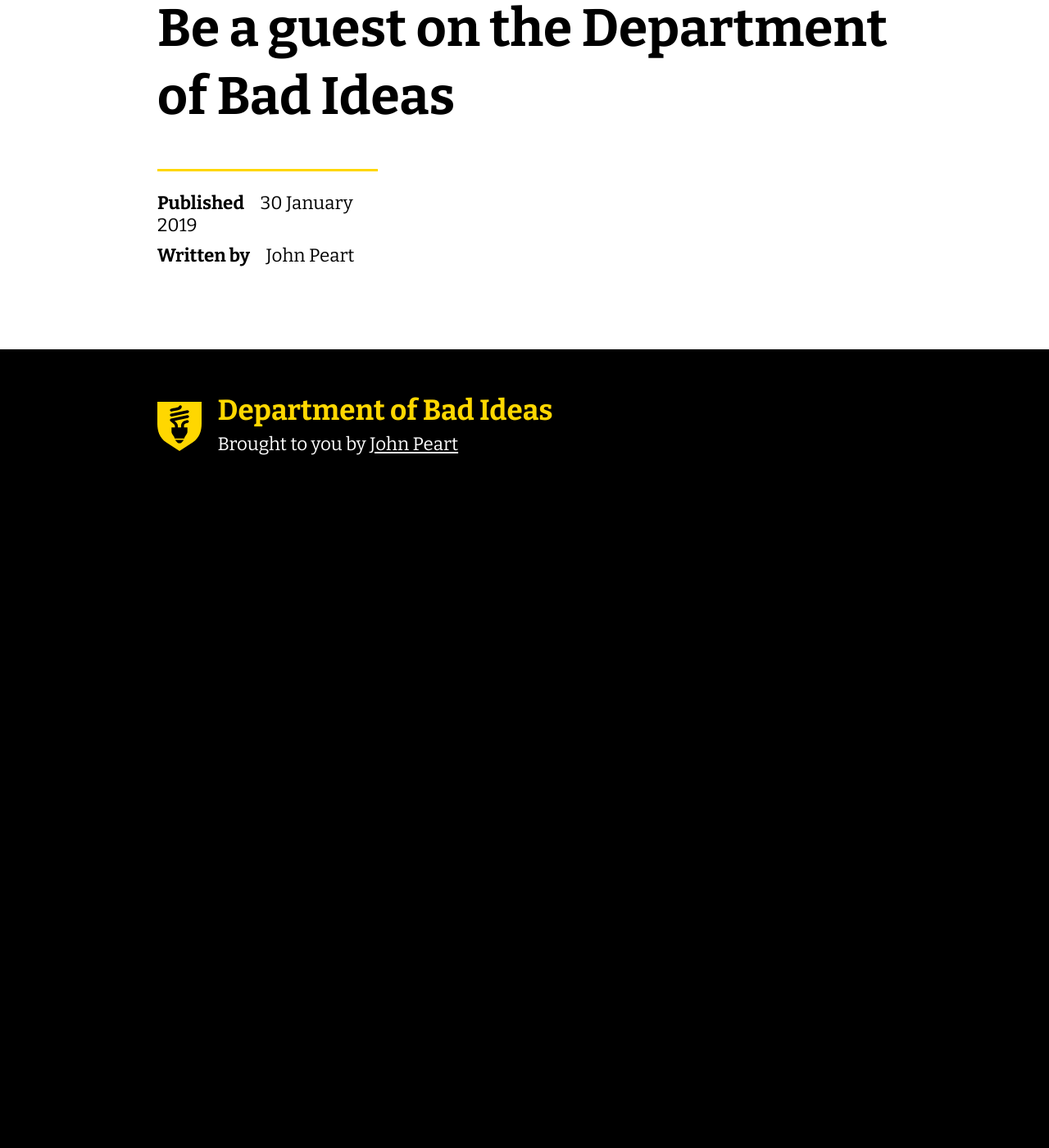
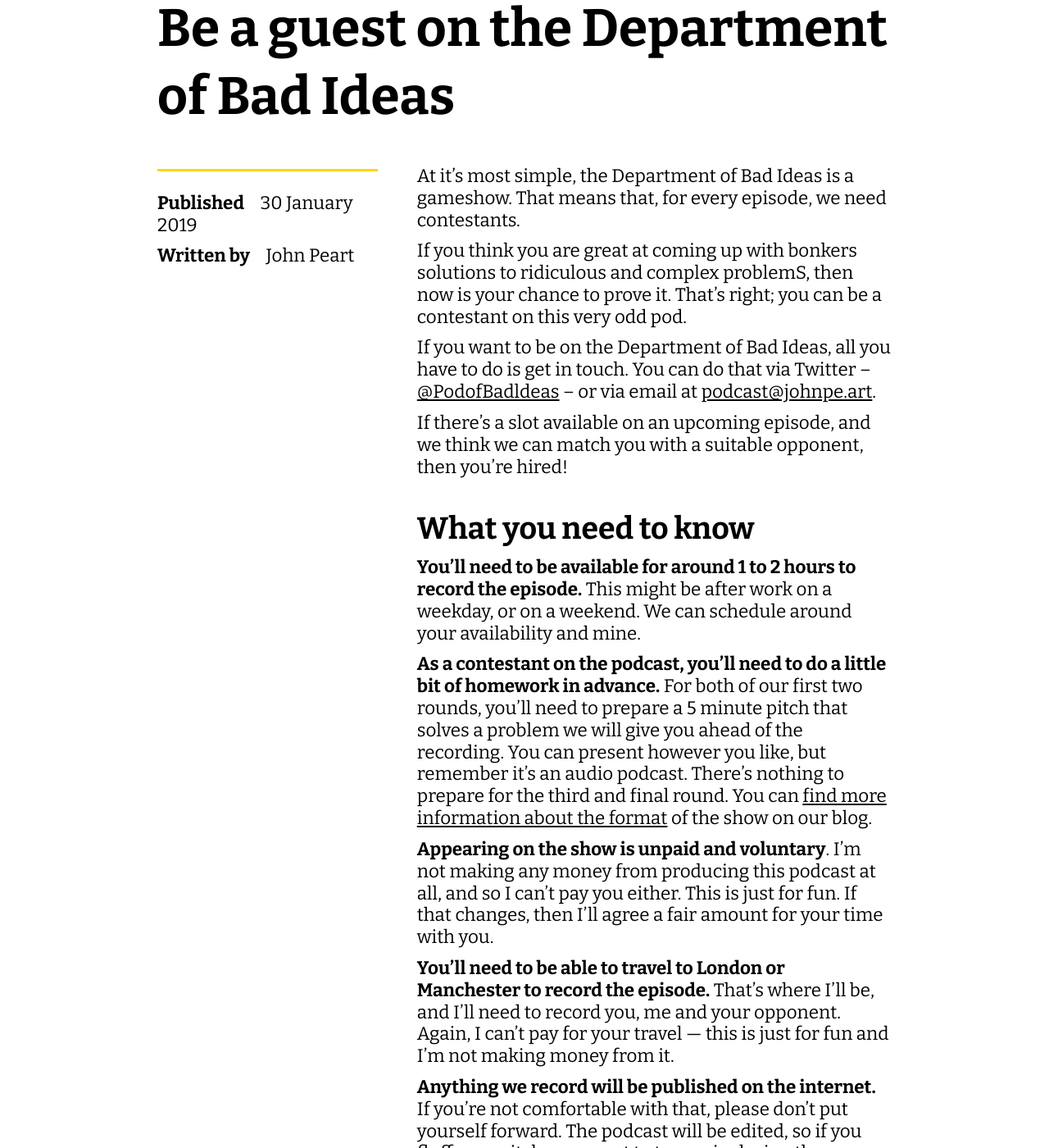
Before and after one commit to johnpeart/dept-of-bad-ideas, a Jekyll site: the page built from _posts/2019-01-30-be-our-guest.md, in a window 1280 px wide and 1400 px high, scrolled down 338 px. Shown: the whole window at 82% size. Built offline with Jekyll 4.4.1, drawn with Linux system fonts in a browser that asks for light colours; before the commit the page ends 968 px from its top, so only the background shows below that; some of the changed text lies outside the part shown.

Commit message:
Update post

```diff
--- a/_posts/2019-01-30-be-our-guest.md
+++ b/_posts/2019-01-30-be-our-guest.md
@@ -3,3 +3,25 @@ layout: post
 title: "Be a guest on the Department of Bad Ideas"
 excerpt: "If you can come up with bonkers solutions to silly problems, then you can be a guest on the Department of Bad Ideas."
 ---
+
+At it's most simple, the Department of Bad Ideas is a gameshow. That means that, for every episode, we need contestants.
+
+If you think you are great at coming up with bonkers solutions to ridiculous and complex problemS, then now is your chance to prove it. That's right; you can be a contestant on this very odd pod.
+
+If you want to be on the Department of Bad Ideas, all you have to do is get in touch. You can do that via Twitter -- [@PodofBadldeas](https:/www.twitter.com/podofbadideas) -- or via email at [podcast&#64;johnpe.art](mailto:podcast&#64;johnpe.art).
+
+If there's a slot available on an upcoming episode, and we think we can match you with a suitable opponent, then you're hired!
+
+## What you need to know
+
+**You’ll need to be available for around 1 to 2 hours to record the episode.** This might be after work on a weekday, or on a weekend. We can schedule around your availability and mine.
+
+**As a contestant on the podcast, you’ll need to do a little bit of homework in advance.** For both of our first two rounds, you’ll need to prepare a 5 minute pitch that solves a problem we will give you ahead of the recording. You can present however you like, but remember it’s an audio podcast. There’s nothing to prepare for the third and final round. You can [find more information about the format](/2019/01/30/introducing-department-of-bad-ideas/) of the show on our blog.
+
+**Appearing on the show is unpaid and voluntary**. I’m not making any money from producing this podcast at all, and so I can’t pay you either. This is just for fun. If that changes, then I’ll agree a fair amount for your time with you.
+
+**You’ll need to be able to travel to London or Manchester to record the episode.** That’s where I’ll be, and I’ll need to record you, me and your opponent. Again, I can’t pay for your travel — this is just for fun and I’m not making money from it.
+
+**Anything we record will be published on the internet.** If you’re not comfortable with that, please don’t put yourself forward. The podcast will be edited, so if you fluff your pitches or want to try again during the recording session, that’s fine. I reserve the right to not use content if it’s of a poor quality, or I think it’ll get me or you into trouble.
+
+**If you want to put yourself forward as a pair, you can.** That makes it easier for me too, so if you know who you want to compete against then great!
```
